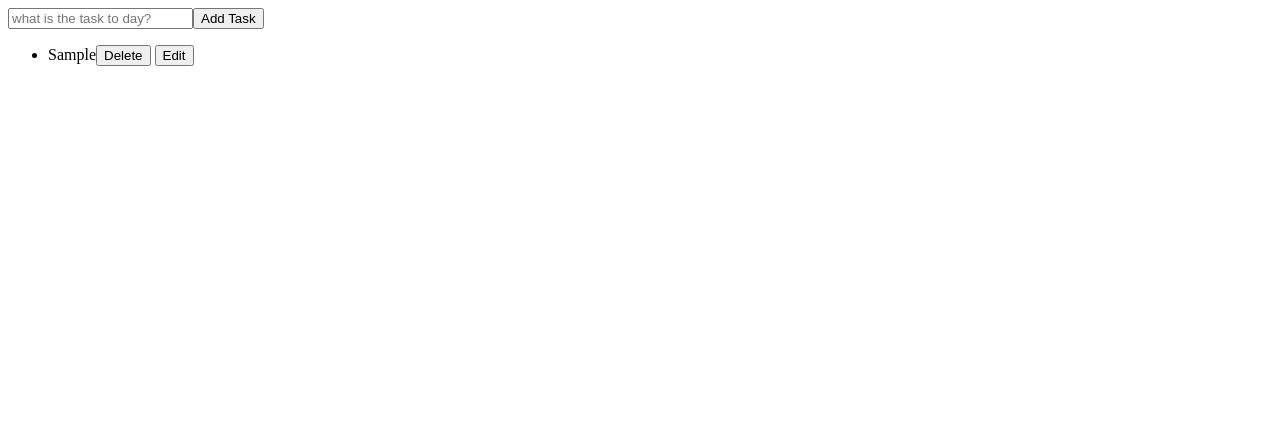
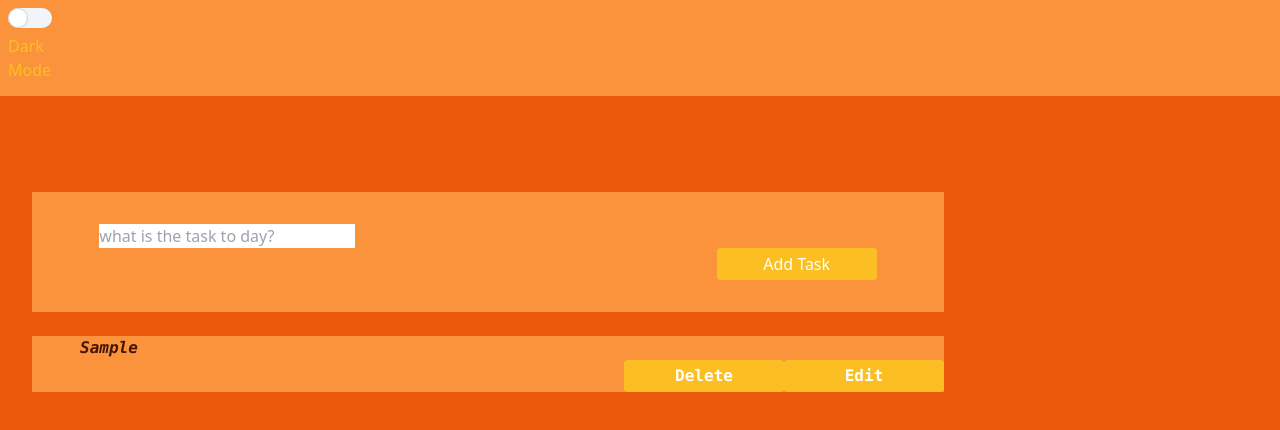
Before and after one commit to FatemehKhaghanpoor/Home-work, a React (Create React App) app: page / in a window 1280 px wide. Both pictures are taken after typing "Sample" into the empty fields and a click on the button "Add Task". Shown: the top 430 px of the page. Built offline with nearby package versions, Linux system fonts and the light colour scheme.

Commit message:
tailwind css and handle dark theme

```diff
--- a/src/App.js
+++ b/src/App.js
@@ -1,20 +1,17 @@
-
 import ToDoWrapper from "./component/todoWrapper";
-
-
-
+import "./index.css";
+import ThemeProvider from "./context/theme-provider";
+import Header from "./component/header";
 
 function App() {
   return (
-    <div>
+    <div >
 
 
-
-
-          <ToDoWrapper/>
-
-
-
+      <ThemeProvider>
+        <Header/>
+        <ToDoWrapper />
+      </ThemeProvider>
     </div>
   );
 }
--- a/src/component/botton/index.jsx
+++ b/src/component/botton/index.jsx
@@ -1,15 +1,15 @@
-import React from 'react'
+import React from "react";
 
- const Button = ({type , onClick , title ,...props}) => {
+const Button = ({ type, onClick, title, ...props }) => {
   return (
     <button
       type={type || "submit"}
-    className="bg-blue-500 text-white rounded  p2 hover:bg-blue-600 transition w-40 disabled:bg-gray-500"
+      className="bg-amber-400 text-white rounded  p-1 hover:bg-amber-800 transition w-40 disabled:bg-gray-500 "
       onClick={onClick && onClick}
       {...props}
     >
       {title}
     </button>
-  )
-}
+  );
+};
 export default Button;
--- a/src/component/editToDoForm/index.jsx
+++ b/src/component/editToDoForm/index.jsx
@@ -1,23 +1,30 @@
-import React, { useState } from 'react'
-import Button from '../botton'
+import React, { useState } from "react";
+import Button from "../botton";
 
+const EditToDoForm = ({ editToDo, task }) => {
+  const [value, setValue] = useState(task.task);
 
-const EditToDoForm = ({editToDo ,task}) => {
-    const [value , setValue]= useState(task.task);
-
-    const handleSubmit= (e)=>{
-        e.preventDefault();
-        editToDo(value , task.id );
-        setValue("")
-
-    }
+  const handleSubmit = (e) => {
+    e.preventDefault();
+    editToDo(value, task.id);
+    setValue("");
+  };
   return (
-    <form onSubmit={handleSubmit}>
-    <input type="text" placeholder={"Update task"} value={value} onChange={(e)=>{setValue(e.target.value) }} />
-    <Button  title={"Update task"}/>
-</form>
-
-  )
-}
+    <div className=" place-items-center mt-16 w-3/4 min-h-5 p-8   bg-orange-400">
+      {" "}
+      <form onSubmit={handleSubmit}>
+        <input
+          type="text"
+          placeholder={"Update task"}
+          value={value}
+          onChange={(e) => {
+            setValue(e.target.value);
+          }}
+        />
+        <Button title={"Update task"} />
+      </form>
+    </div>
+  );
+};
 
 export default EditToDoForm;
--- /dev/null
+++ b/src/component/header/index.jsx
@@ -0,0 +1,28 @@
+import React, { useContext } from "react";
+import { ThemeContext } from "../../context/theme-provider";
+
+const Header = () => {
+  const { isDark, toggleTheme } = useContext(ThemeContext);
+  return (
+    <div
+      className={` w-full h-24 ${isDark ? "bg-amber-950" : "bg-orange-400"}`}
+    >
+      <div className="relative inline-block w-11 h-5 ml-2 mt-2">
+        <input
+          checked={isDark}
+          onChange={toggleTheme}
+          id="switch-component-1"
+          type="checkbox"
+          className="peer appearance-none w-11 h-5 bg-slate-100 rounded-full checked:bg-slate-800 cursor-pointer transition-colors duration-300"
+        />
+        <label
+          for="switch-component-1"
+          className="  absolute  left-0  w-5 h-5 bg-white rounded-full border border-slate-300 shadow-sm transition-transform duration-300 peer-checked:translate-x-6 peer-checked:border-slate-800 cursor-pointer"
+        ></label>
+        <p className="text-amber-400">{isDark ? "Light Mode" : "Dark Mode"}</p>
+      </div>
+    </div>
+  );
+};
+
+export default Header;
--- a/src/component/todo/idex.jsx
+++ b/src/component/todo/idex.jsx
@@ -3,17 +3,19 @@ import Button from "../botton";
 
 const ToDo = ({ task, deleteTodo, editToDo }) => {
   return (
-    <div>
-      <ul>
-        <li>
-          {task.task}
-          <Button title={"Delete"} onClick={() => deleteTodo(task.id)} />{" "}
+    <div className="x">
+      <ul className=" overflow-y-auto  ">
+        <li className="bg-orange-400 w-3/4 mt-6  P-2  text-orange-950 font-mono text-l italic font-extrabold">
+          <span className="ml-10 p-2 ">{task.task}</span>
+          <div className="flex justify-end">
+            <Button title={"Delete"} onClick={() => deleteTodo(task.id)} />
             <Button
               title={"Edit"}
               onClick={() => {
                 editToDo(task.id);
               }}
             />
+          </div>
         </li>
       </ul>
       <div></div>
--- a/src/component/todoForm/index.jsx
+++ b/src/component/todoForm/index.jsx
@@ -1,22 +1,40 @@
-import React, { useState } from 'react'
-import Button from '../botton'
+import React, { useState, useContext } from "react";
+import Button from "../botton";
+import { ThemeContext } from "../../context/theme-provider";
 
+const ToDoForm = ({ addTodo }) => {
+  const { isDark } = useContext(ThemeContext);
 
-const ToDoForm = ({addTodo}) => {
-    const [value , setValue]= useState("");
-    const handleSubmit= (e)=>{
-        e.preventDefault();
-        addTodo(value);
-        setValue("")
+  const [value, setValue] = useState("");
+  const handleSubmit = (e) => {
+    e.preventDefault();
+    addTodo(value);
+    setValue("");
+  };
+  return (
+    <div
+      className={`flex justify-center  mt-16 w-3/4 min-h-20 p-8   ${
+        isDark ? "bg-amber-950" : "bg-orange-400"
+      }`}
+    >
+      <form onSubmit={handleSubmit} className="bg-orange-400 w-11/12">
+        <input
+          type="text"
+          className="w-64 justify-self-center "
+          placeholder="what is the task to day?"
+          value={value}
+          onChange={(e) => {
+            setValue(e.target.value);
 
-    }
-  return (
-    <form onSubmit={handleSubmit}>
-    <input type="text" placeholder='what is the task to day?' value={value} onChange={(e)=>{setValue(e.target.value) }} />
-    <Button  title={"Add Task"}/>
-</form>
+          }}
+        />
+        <div className="flex justify-end">
+          {" "}
+          <Button title={"Add Task"} />
+        </div>
+      </form>
+    </div>
+  );
+};
 
-  )
-}
-
-export default ToDoForm
+export default ToDoForm;
--- a/src/component/todoWrapper/index.jsx
+++ b/src/component/todoWrapper/index.jsx
@@ -1,15 +1,20 @@
-import React, { useState } from "react";
+import React, { useContext, useState } from "react";
 import ToDoForm from "../todoForm";
 import ToDo from "../todo/idex";
 import EditToDoForm from "../editToDoForm";
+import { ThemeContext } from "../../context/theme-provider";
 
 const ToDoWrapper = () => {
   const [todos, setTodos] = useState([]);
   const randomKey = Math.floor(Math.random() * 1000);
+  const { isDark } = useContext(ThemeContext);
 
   const addTodo = (todo) => {
+    if (todo === "") {
+      alert("enter a task");
+      return;
+    }
     setTodos([...todos, { id: randomKey, task: todo, editing: false }]);
-    console.log(todos);
   };
   const deleteTodo = (id) => {
     setTodos(todos.filter((todo) => todo.id !== id));
@@ -29,7 +34,11 @@ const ToDoWrapper = () => {
     );
   };
   return (
-    <div className="">
+    <div
+      className={`   w-full h-lvh p-8   ${
+        isDark ? "bg-amber-950" : "bg-orange-600"
+      } `}
+    >
       <ToDoForm addTodo={addTodo} />
       {todos.map((todo, index) =>
         todo.editing ? (
--- /dev/null
+++ b/src/context/theme-provider.jsx
@@ -0,0 +1,18 @@
+import React, {  createContext, useState } from 'react'
+export const ThemeContext = createContext();
+
+const ThemeProvider = ({children}) => {
+   const [isDark , setIsDark]=useState(false);
+   console.log(isDark);
+
+   const toggleTheme =()=>{
+    setIsDark(isDark => !isDark)
+   }
+  return (
+   <ThemeContext.Provider value={{isDark , toggleTheme}}>
+    {children}
+    </ThemeContext.Provider>
+  )
+}
+
+export default ThemeProvider;
--- a/src/index.css
+++ b/src/index.css
@@ -1,3 +1,5 @@
-@tailwind base;
-@tailwind components;
-@tailwind utilities;
+@import "tailwindcss/base";
+
+@import "tailwindcss/components";
+
+@import "tailwindcss/utilities";
--- a/src/index.js
+++ b/src/index.js
@@ -2,6 +2,7 @@ import React from 'react';
 import ReactDOM from 'react-dom/client';
 
 import App from './App';
+import "./index.css"
 
 
 const root = ReactDOM.createRoot(document.getElementById('root'));
```
Lines whose indentation alone changed are shown as unchanged.
